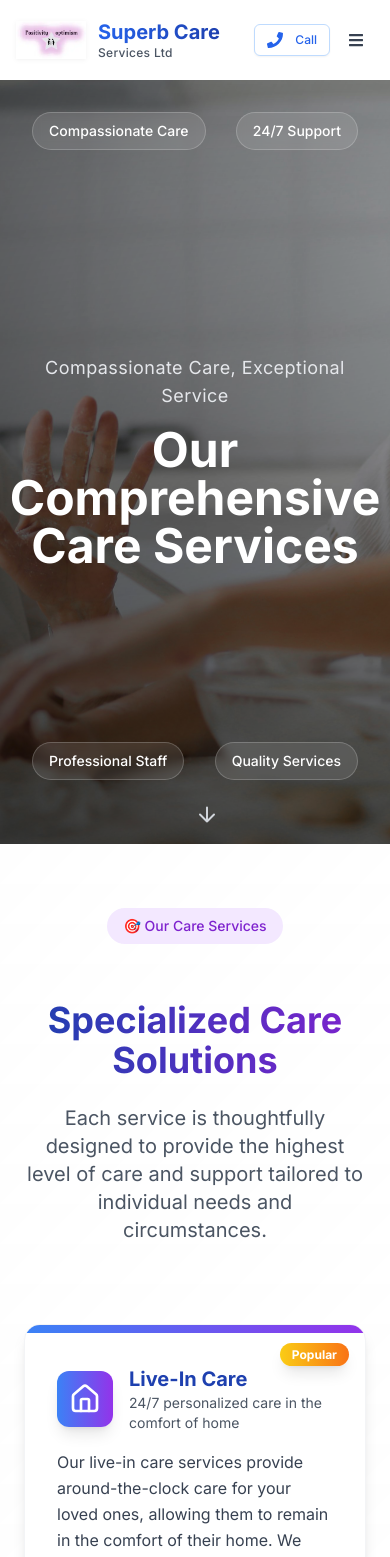
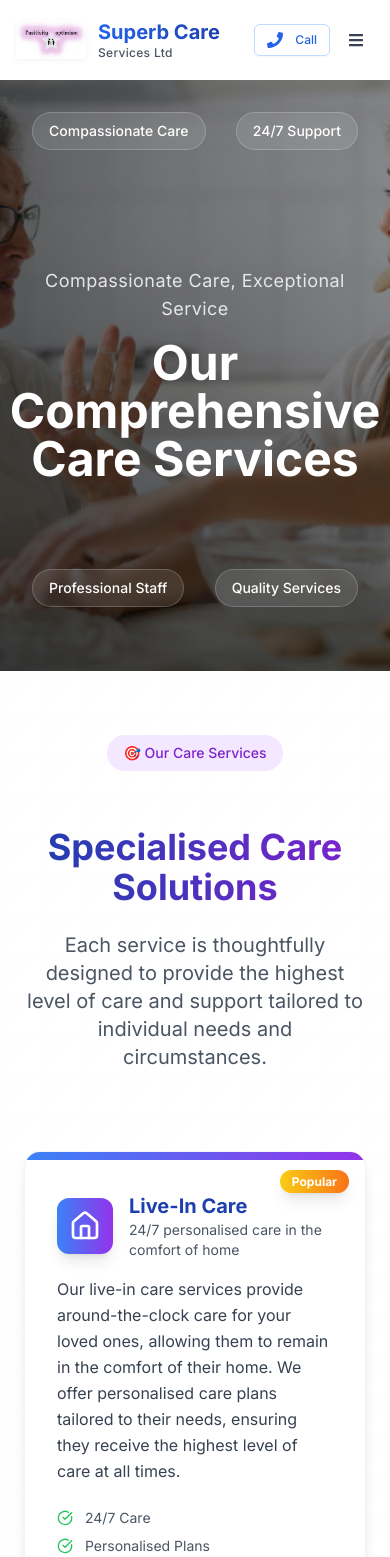
Before and after one commit to JeiKiarie/superbcare-v3, a Next.js app: page /services in a window 390 px wide. Shown: the top 1557 px of the page. Built offline with nearby package versions, Linux system fonts and the light colour scheme.

Commit message:
Misc fixes

```diff
--- a/app/page.js
+++ b/app/page.js
@@ -538,11 +538,11 @@ export default function Home() {
 						What Our Clients Say
 					</AnimatedWrapper>
 
-					<div className="grid grid-cols-1 md:grid-cols-2 lg:grid-cols-3 gap-8 max-w-7xl mx-auto">
+					<div className="grid grid-cols-1 md:grid-cols-2 lg:grid-cols-3 gap-8 max-w-7xl">
 						<AnimatedWrapper
 							as="div"
 							className="group bg-white p-8 rounded-2xl shadow-lg hover:shadow-2xl transition-all duration-500 hover:-translate-y-2 border-l-4 border-[#cca6c8]"
-							initial={{ opacity: 0, x: -30 }}
+							initial={{ opacity: 0, y: 30 }}
 							transition={{ delay: 0.2, duration: 0.6 }}>
 							<div className="flex items-center mb-6">
 								<div className="w-12 h-12 bg-[#cca6c8] rounded-full flex items-center justify-center mr-4">
@@ -601,8 +601,8 @@ export default function Home() {
 
 						<AnimatedWrapper
 							as="div"
-							className="group bg-white p-8 rounded-2xl shadow-lg hover:shadow-2xl transition-all duration-500 hover:-translate-y-2 border-l-4 border-[#cca6c8] md:col-span-2 lg:col-span-1"
-							initial={{ opacity: 0, x: 30 }}
+							className="group bg-white p-8 rounded-2xl shadow-lg hover:shadow-2xl transition-all duration-500 hover:-translate-y-2 border-l-4 border-[#cca6c8]"
+							initial={{ opacity: 0, y: 30 }}
 							transition={{ delay: 0.6, duration: 0.6 }}>
 							<div className="flex items-center mb-6">
 								<div className="w-12 h-12 bg-green-600 rounded-full flex items-center justify-center mr-4">
@@ -645,7 +645,7 @@ export default function Home() {
 					</AnimatedWrapper>
 					<AnimatedWrapper
 						as="p"
-						className="text-xl md:text-2xl mb-12 max-w-3xl mx-auto leading-relaxed"
+						className="text-xl md:text-2xl mb-12 px-8 md:px-0 text-justify max-w-3xl mx-auto leading-relaxed"
 						initial={{ opacity: 0, y: 20 }}
 						transition={{ delay: 0.2, duration: 0.8 }}>
 						Contact us today to learn more about our live-in care services.
--- a/app/services/page.jsx
+++ b/app/services/page.jsx
@@ -22,13 +22,13 @@ import AnimatedWrapper from '@/components/AnimatedWrapper';
 const services = [
 	{
 		title: 'Live-In Care',
-		shortDesc: '24/7 personalized care in the comfort of home',
+		shortDesc: '24/7 personalised care in the comfort of home',
 		description:
-			'Our live-in care services provide around-the-clock care for your loved ones, allowing them to remain in the comfort of their home. We offer personalized care plans tailored to their needs, ensuring they receive the highest level of care at all times.',
+			'Our live-in care services provide around-the-clock care for your loved ones, allowing them to remain in the comfort of their home. We offer personalised care plans tailored to their needs, ensuring they receive the highest level of care at all times.',
 		icon: <Home className="w-8 h-8" />,
 		imageUrl: '/live-in-care.jpg',
 		link: '/services/live-in-care',
-		features: ['24/7 Care', 'Personalized Plans', 'Trained Professionals'],
+		features: ['24/7 Care', 'Personalised Plans', 'Trained Professionals'],
 		gradient: 'from-blue-500 to-purple-600',
 		delay: 0.1,
 		popular: true,
@@ -37,7 +37,7 @@ const services = [
 		title: 'Elderly Care',
 		shortDesc: 'Comprehensive support for seniors',
 		description:
-			'Our elderly care services provide personalized support, ensuring the comfort and dignity of your loved ones at home. We offer assistance with daily tasks such as bathing, dressing, medication management, and companionship.',
+			'Our elderly care services provide personalised support, ensuring the comfort and dignity of your loved ones at home. We offer assistance with daily tasks such as bathing, dressing, medication management, and companionship.',
 		icon: <User className="w-8 h-8" />,
 		imageUrl: '/elderly-care.jpg',
 		link: '/services/elderly-care',
@@ -47,13 +47,13 @@ const services = [
 	},
 	{
 		title: 'Dementia Care',
-		shortDesc: 'Specialized support for memory care',
+		shortDesc: 'Specialised support for memory care',
 		description:
-			'We provide specialized care for individuals with dementia, offering a structured environment and emotional support. Our caregivers are trained to handle dementia complexities and ensure safety.',
+			'We provide specialised care for individuals with dementia, offering a structured environment and emotional support. Our caregivers are trained to handle dementia complexities and ensure safety.',
 		icon: <Brain className="w-8 h-8" />,
 		imageUrl: '/dementia-care1.jpg',
 		link: '/services/dementia-care',
-		features: ['Specialized Training', 'Safe Environment', 'Memory Support'],
+		features: ['Specialised Training', 'Safe Environment', 'Memory Support'],
 		gradient: 'from-green-500 to-blue-600',
 		delay: 0.3,
 	},
@@ -142,7 +142,7 @@ const whyChooseUs = [
 	},
 	{
 		icon: <Users className="w-12 h-12" />,
-		title: 'Personalized Approach',
+		title: 'Personalised Approach',
 		description:
 			'Each service is tailored to individual needs, preferences, and family dynamics.',
 		gradient: 'from-purple-400 to-pink-500',
@@ -179,7 +179,7 @@ const Services = () => {
 							</span>
 						</div>
 						<h3 className="text-4xl font-bold bg-gradient-to-r from-blue-800 to-purple-700 bg-clip-text text-transparent mb-6">
-							Specialized Care Solutions
+							Specialised Care Solutions
 						</h3>
 						<p className="text-xl text-gray-600 max-w-3xl mx-auto">
 							Each service is thoughtfully designed to provide the highest level
@@ -457,7 +457,7 @@ const Services = () => {
 						</h3>
 						<p className="text-xl leading-relaxed opacity-90 mb-12 max-w-2xl mx-auto">
 							Take the first step towards peace of mind. Contact us today for a
-							free consultation and personalized care assessment tailored to
+							free consultation and personalised care assessment tailored to
 							your loved one&apos;s unique needs.
 						</p>
 
--- a/components/HeroSection.jsx
+++ b/components/HeroSection.jsx
@@ -7,7 +7,7 @@ const HeroSection = ({
 	title,
 	subtitle,
 	backgroundImage,
-	height = 'h-[calc(100vh-5rem)]',
+	height = 'h-[70vh] md:h-[calc(100vh-5rem)]',
 	titleSize = 'text-5xl',
 	className = '',
 }) => {
@@ -118,7 +118,7 @@ const HeroSection = ({
 
 				{/* Scroll Indicator */}
 				<motion.div
-					className="absolute bottom-8 left-1/2 transform -translate-x-1/2 z-20"
+					className="absolute hidden md:block bottom-8 left-1/2 transform -translate-x-1/2 z-20"
 					initial={{ opacity: 0, y: 20 }}
 					animate={{ opacity: 1, y: 0 }}
 					transition={{ duration: 0.6, delay: 1.5 }}>
```
